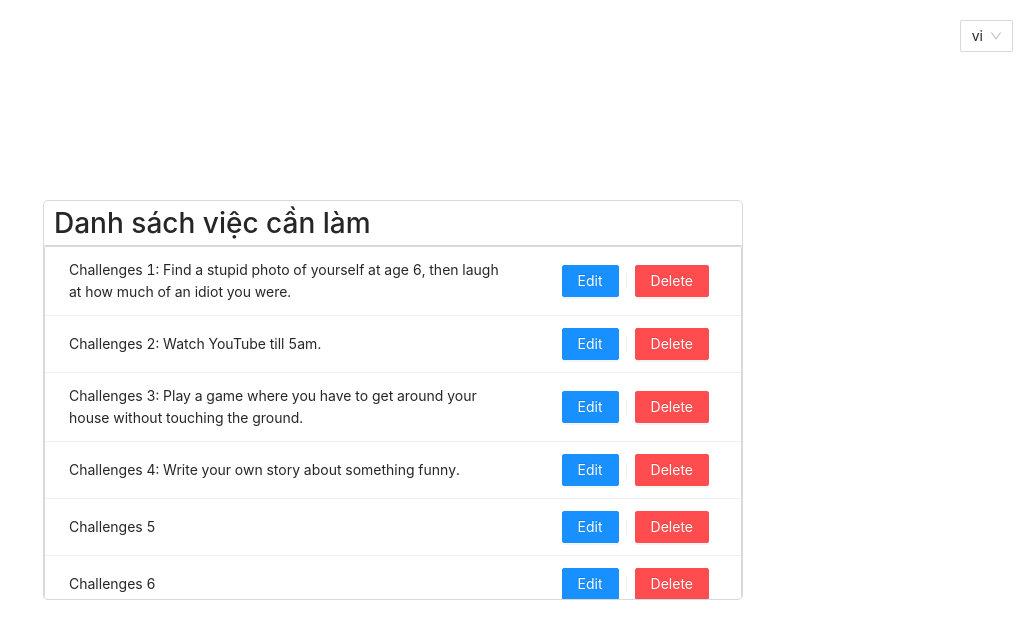
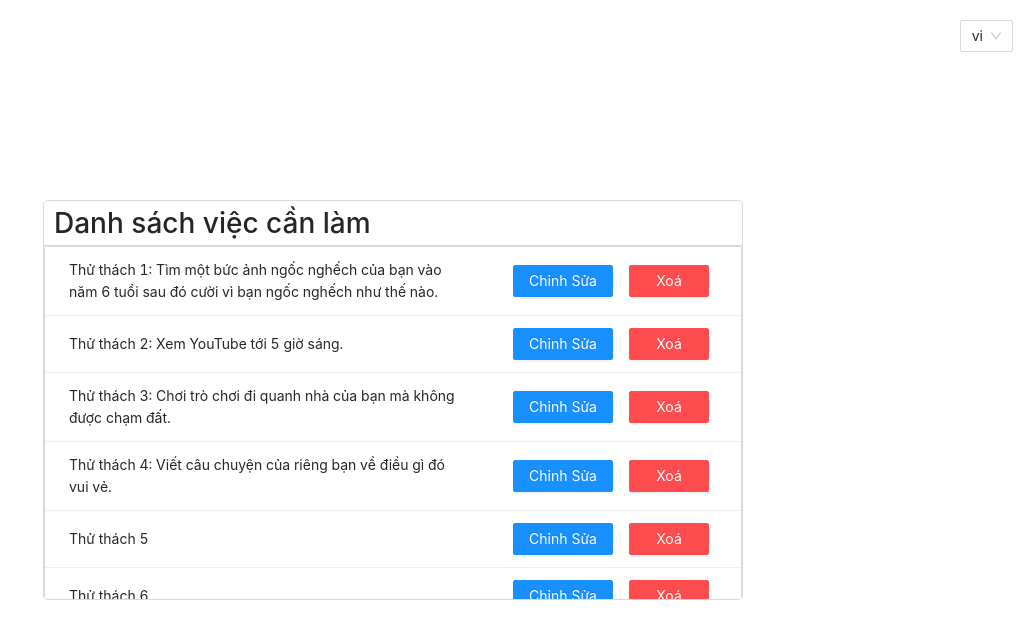
Before and after one commit to duythuong300599/todo-app, a React (Vite) app: page / in a window 1280 px wide. Shown: the top 638 px of the page, without its empty margins (247-1280 px from the left). Built offline with nearby package versions, Linux system fonts and the light colour scheme.

Commit message:
fix use i18n with all text

```diff
--- a/src/components/UI/organisms/listTodo/ListTodo.tsx
+++ b/src/components/UI/organisms/listTodo/ListTodo.tsx
@@ -6,19 +6,22 @@ import "./listTodo.css";
 
 const ListTodo: React.FC = () => {
   const { t } = useTranslation();
+
   return (
     <div className="list-todo-wrapper">
       <h1 className="list-todo-title">{t("content.todo-title")}</h1>
       <div className="list-todo">
         <List
           bordered
-          dataSource={Data}
+          dataSource={t("content.data", { returnObjects: true })}
           renderItem={(item: string) => (
             <List.Item
               actions={[
-                <Button type="primary">Edit</Button>,
-                <Button type="primary" danger>
-                  Delete
+                <Button style={{ width: "100px" }} type="primary">
+                  {t("content.btn-edit")}
+                </Button>,
+                <Button style={{ width: "80px" }} type="primary" danger>
+                  {t("content.btn-del")}
                 </Button>,
               ]}
             >
--- a/src/locales/en/translation.json
+++ b/src/locales/en/translation.json
@@ -1,5 +1,23 @@
 {
   "content": {
-    "todo-title": "Todo List"
+    "todo-title": "Todo List",
+    "btn-del": "Delete",
+    "btn-edit": "Edit",
+    "data": [
+      "Challenges 1: Find a stupid photo of yourself at age 6, then laugh at how much of an idiot you were.",
+      "Challenges 2: Watch YouTube till 5am.",
+      "Challenges 3: Play a game where you have to get around your house without touching the ground.",
+      "Challenges 4: Write your own story about something funny.",
+      "Challenges 5",
+      "Challenges 6",
+      "Challenges 7",
+      "Challenges 8",
+      "Challenges 9",
+      "Challenges 10",
+      "Challenges 11",
+      "Challenges 12",
+      "Challenges 13",
+      "Challenges 14"
+    ]
   }
 }
--- a/src/locales/vi/translation.json
+++ b/src/locales/vi/translation.json
@@ -1,5 +1,24 @@
 {
   "content": {
-    "todo-title": "Danh sách việc cần làm"
+    "todo-title": "Danh sách việc cần làm",
+    "btn-del": "Xoá",
+    "btn-edit": "Chỉnh Sửa",
+    "data": [
+      "Thử thách 1: Tìm một bức ảnh ngốc nghếch của bạn vào năm 6 tuổi sau đó cười vì bạn ngốc nghếch như thế nào.",
+      "Thử thách 2: Xem YouTube tới 5 giờ sáng.",
+      "Thử thách 3: Chơi trò chơi đi quanh nhà của bạn mà không được chạm đất.",
+      "Thử thách 4: Viết câu chuyện của riêng bạn về điều gì đó vui vẻ.",
+      "Thử thách 5",
+      "Thử thách 6",
+      "Thử thách 7",
+      "Thử thách 8",
+      "Thử thách 9",
+      "Thử thách 10",
+      "Thử thách 11",
+      "Thử thách 12",
+      "Thử thách 13",
+      "Thử thách 14",
+      "Thử thách 15"
+    ]
   }
 }
```
